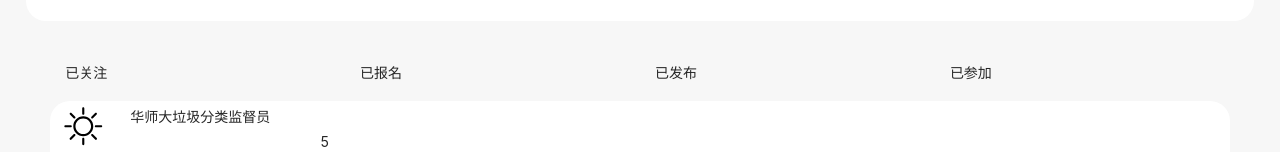
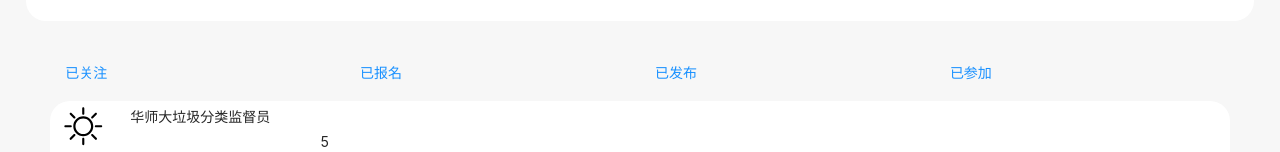
Before and after one commit to ddlong555/realvolunteer, a Vue app: page /me in a window 1280 px wide. Shown: the part 337-489 px from the top of the page. Built offline with nearby package versions, Linux system fonts and the light colour scheme; what vue-dplayer, vue-photo-preview would draw is missing.

Commit message:
无糖奶茶

```diff
--- a/src/components/content/login/login-phone-part.vue
+++ b/src/components/content/login/login-phone-part.vue
@@ -24,7 +24,8 @@ export default {
   name: "login-phone-part",
   data() {
     return {
-      response:{}
+      response:{},
+      success: 1,
     }
   },
   computed:{
@@ -35,28 +36,28 @@ export default {
   props: ['disabled', 'phone'],
   methods: {
     messageget() {
-      this.$axios.get('/api/volunteer/user/getVerifyCode', {
-        params:{
-          "tel":this.phonenonews
-        }
-      })
-          .then((res) => {
-            if(res!=null)
-              this.response=res;
-            console.log(this.response);
-          })
-          .catch((error) => {
-            console.log(error);
-          });
-      // this.$router.push({
-      //       path: '/loginmessage',
-      //       query:
-      //           {
-      //             phone: this.phone,
-      //             success:this.response.data.success
-      //           }
-      //     },
-      // )
+      // this.$axios.get('/api/volunteer/user/getVerifyCode', {
+      //   params:{
+      //     "tel":this.phonenonews
+      //   }
+      // })
+      //     .then((res) => {
+      //       if(res!=null)
+      //         this.response=res;
+      //       console.log(this.response);
+      //     })
+      //     .catch((error) => {
+      //       console.log(error);
+      //     });
+      this.$router.push({
+            path: '/loginmessage',
+            query:
+                {
+                  phone: this.phone,
+                  success:this.success
+                }
+          },
+      )
     },
     passfind() {
       this.$router.push('/passwordfind')
--- a/src/components/content/login/passwordlogin.vue
+++ b/src/components/content/login/passwordlogin.vue
@@ -32,6 +32,8 @@ export default {
   name: "passwordlogin",
   data() {
     return {
+      //pwdType为input的type值，passdisabled为密码是否填入的bool值，eye为密码遮盖图片url，
+      // password为密码值，inputclose为控制input的叉号是否展示bool值
       pwdType: 'password',
       passdisabled: false,
       eye: require("../../../assets/image/me/login/eyeclose.svg"),
@@ -45,11 +47,10 @@ export default {
       return !(this.passdisabled && (!this.disabled))
     }
   },
+  //disabled表示是否账号输入符合规定
   props: ['disabled'],
   watch: {
     password() {
-      console.log(this.passdisabled)
-      console.log(this.disabled)
 
       if (this.password.length === 0) {
         this.passdisabled = false
--- a/src/pages/me/conent/MeBottom.vue
+++ b/src/pages/me/conent/MeBottom.vue
@@ -29,13 +29,15 @@
     </div>
     <div class="act-nav">
       <div class="router">
-        <div>已关注</div>
-        <div>已报名</div>
-        <div>已发布</div>
-        <div>已参加</div>
+        <a href="javascript:void(0);" @click="goAnchor('followed')">已关注</a>
+        <a href="javascript:void(0);" @click="goAnchor('booked')">已报名</a>
+        <a href="javascript:void(0);" @click="goAnchor('released')">已发布</a>
+        <a href="javascript:void(0);" @click="goAnchor('participated')">已参加</a>
       </div>
     </div>
     <div class="act">
+      <div class="Anchorpoint" id="followed"></div>
+      <div v-for="count in 5" :key="count">
         <div class="act-part">
           <img src="../../../assets/image/me/sun.svg" alt=""/>
           <div class="act-part-title">
@@ -45,6 +47,8 @@
             5
           </div>
         </div>
+      </div>
+      <div class="Anchorpoint" id="booked"></div>
       <div class="act-part">
         <img src="../../../assets/image/me/sun.svg" alt=""/>
         <div class="act-part-title">
@@ -54,6 +58,7 @@
           5
         </div>
       </div>
+      <div class="Anchorpoint" id="released"></div>
       <div class="act-part">
         <img src="../../../assets/image/me/sun.svg" alt=""/>
         <div class="act-part-title">
@@ -63,15 +68,7 @@
           5
         </div>
       </div>
-      <div class="act-part">
-        <img src="../../../assets/image/me/sun.svg" alt=""/>
-        <div class="act-part-title">
-          华师大垃圾分类监督员
-        </div>
-        <div class="act-part-number">
-          5
-        </div>
-      </div>
+      <div class="Anchorpoint" id="participated"></div>
       <div class="act-part">
         <img src="../../../assets/image/me/sun.svg" alt=""/>
         <div class="act-part-title">
@@ -88,20 +85,25 @@
 <script>
 export default {
   name: "MeBottom",
-  methods:{
-    Gotoperson(){
+  methods: {
+    Gotoperson() {
       this.$router.push('/personalInformation')
     },
-    Gotomessage(){
+    Gotomessage() {
       this.$router.push('/message')
     },
-    Gotoshop(){
+    Gotoshop() {
       this.$router.push('/score')
     },
-    test(){
+    test() {
       this.$router.push('/test')
+    },
+    goAnchor(e) {
+      document.getElementById(e).scrollIntoView({
+        behavior: "smooth",  // 平滑过渡
+        block: "start"  // 上边框与视窗顶部平齐。默认值
+      });
     }
-
   }
 }
 </script>
@@ -110,7 +112,7 @@ export default {
 .me-bottom {
   width: 100%;
   position: absolute;
-  height:68%;
+  height: 68%;
 }
 
 .widget {
@@ -141,7 +143,7 @@ export default {
   left: 2%;
 }
 
-.router div {
+.router a {
   position: relative;
   left: 15px;
   margin-right: 15px;
@@ -152,10 +154,11 @@ export default {
 .act {
   width: 96%;
   height: 98%;
-  position: absolute;
+  position: relative;
   top: 32%;
   left: 2%;
 }
+
 .act-part {
   display: flex;
   width: 96%;
@@ -214,4 +217,10 @@ export default {
   height: 30px;
   width: 70px;
 }
+
+.Anchorpoint {
+  position: relative;
+  height: 0;
+  width: 100%;
+}
 </style>
--- a/src/pages/me/me.vue
+++ b/src/pages/me/me.vue
@@ -40,7 +40,6 @@ export default {
     advertisement,
     name,
     MeBottom,
-
   },
   data() {
     return {
--- a/vue.config.js
+++ b/vue.config.js
@@ -27,7 +27,7 @@
 
 module.exports = {
     devServer: {
-        host: "172.30.253.27",
+        host: "172.30.246.190",
         port: 8080  //配置端口
     }
 }
```
Lines whose indentation alone changed are shown as unchanged.
